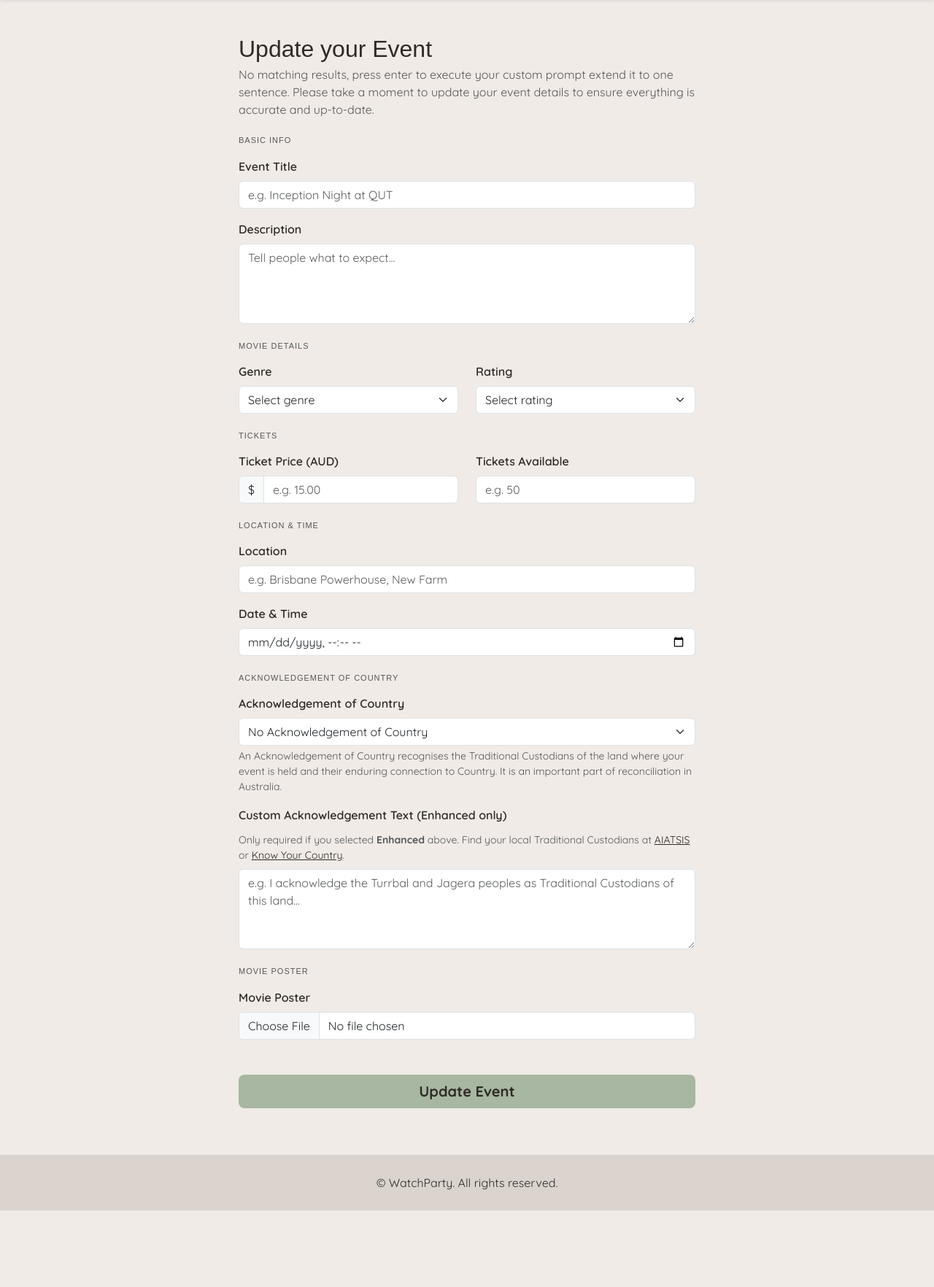
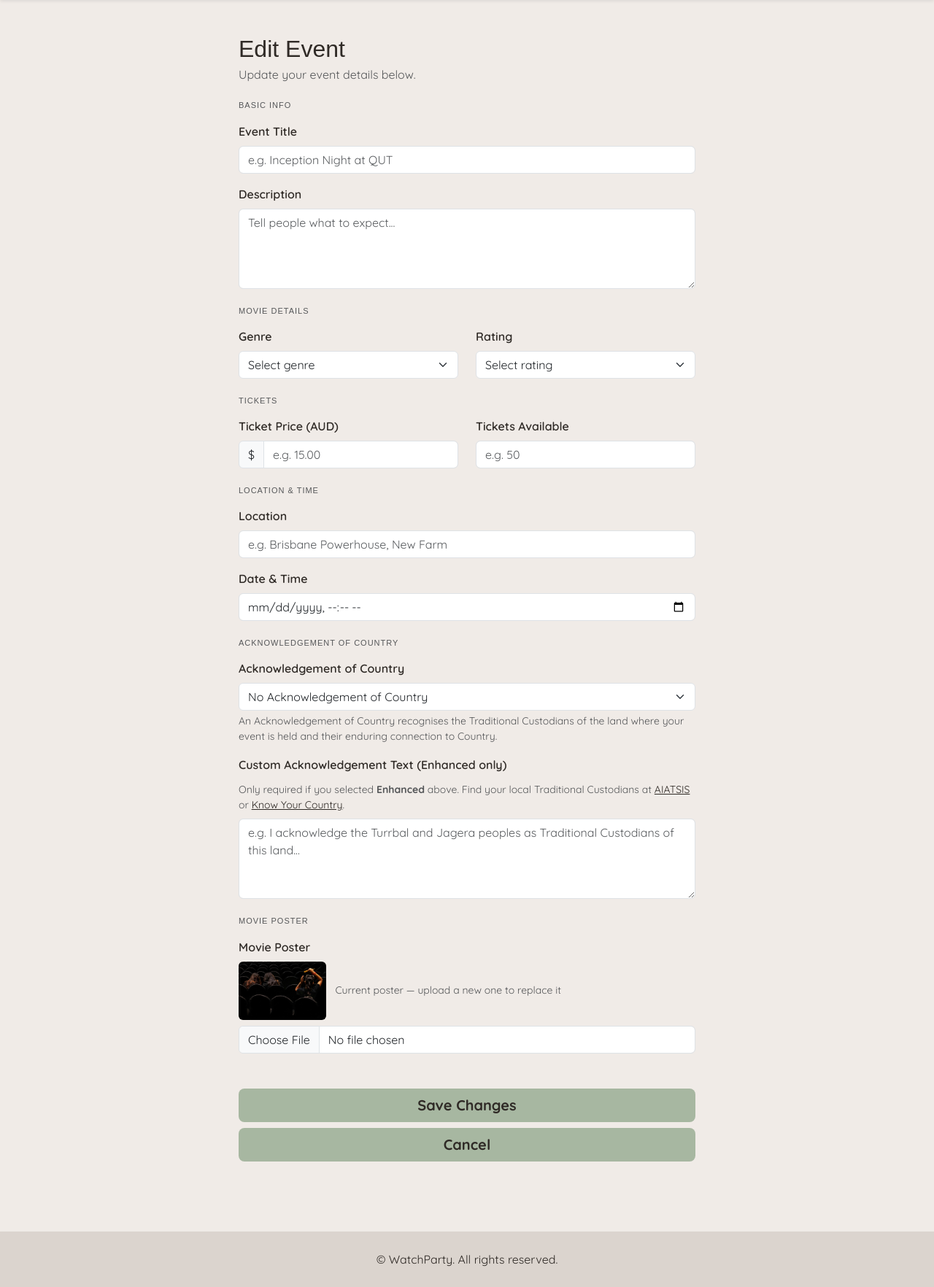
Before and after one commit to honnemi/iab207-a2, a Flask app: template website/templates/create_events.html in a window 1280 px wide. Shown: the part 80-1844 px from the top of the page at 73% size. Before the commit the page ends 1739 px from the top, so only its background shows below. Run offline with Flask 3, Linux system fonts and the light colour scheme; the template is opened without the code that fills it: values that come from a table or form of the project are taken from there, others are empty; some libraries are stand-ins or nearby versions; some web fonts are replaced.

Commit message:
Update edit or cancel your own event

```diff
--- a/website/templates/create_events.html
+++ b/website/templates/create_events.html
@@ -3,9 +3,8 @@
 
 <div class="container mt-5" style="max-width: 650px;">
     {% if event is defined and event %}
-    <h2 class="mb-1">Update your Event</h2>
-    <p class="text-muted mb-4">No matching results, press enter to execute your custom prompt extend it to one sentence.
-Please take a moment to update your event details to ensure everything is accurate and up-to-date.</p>
+    <h2 class="mb-1">Edit Event</h2>
+    <p class="text-muted mb-4">Update your event details below.</p>
     {% else %}
     <h2 class="mb-1">Create Event</h2>
     <p class="text-muted mb-4">Host a movie night for your community</p>
@@ -77,8 +76,7 @@ Please take a moment to update your event details to ensure everything is accura
         </div>
 
         <!-- Location & Time -->
-        <h6 class="text-uppercase text-muted mt-2 mb-3" style="font-size: 11px; letter-spacing: 1px;">Location & Time
-        </h6>
+        <h6 class="text-uppercase text-muted mt-2 mb-3" style="font-size: 11px; letter-spacing: 1px;">Location & Time</h6>
 
         <div class="mb-3">
             {{ form.location.label(class="form-label fw-semibold") }}
@@ -96,6 +94,7 @@ Please take a moment to update your event details to ensure everything is accura
             {% endfor %}
         </div>
 
+        <!-- Acknowledgement -->
         <h6 class="text-uppercase text-muted mt-4 mb-3" style="font-size: 11px; letter-spacing: 1px;">
             Acknowledgement of Country
         </h6>
@@ -105,8 +104,7 @@ Please take a moment to update your event details to ensure everything is accura
             {{ form.acknowledgement_type(class="form-select", id="ack-select") }}
             <div class="form-text text-muted mt-1">
                 An Acknowledgement of Country recognises the Traditional Custodians of the land
-                where your event is held and their enduring connection to Country. It is an important
-                part of reconciliation in Australia.
+                where your event is held and their enduring connection to Country.
             </div>
         </div>
 
@@ -119,8 +117,7 @@ Please take a moment to update your event details to ensure everything is accura
                 <a href="https://www.knowyourcountry.com.au" target="_blank">Know Your Country</a>.
             </div>
             {{ form.acknowledgement_text(class="form-control", rows=4,
-            placeholder="e.g. I acknowledge the Turrbal and Jagera peoples as Traditional Custodians of this land...")
-            }}
+            placeholder="e.g. I acknowledge the Turrbal and Jagera peoples as Traditional Custodians of this land...") }}
             {% for error in form.acknowledgement_text.errors %}
             <div class="text-danger small mt-1">{{ error }}</div>
             {% endfor %}
@@ -128,17 +125,26 @@ Please take a moment to update your event details to ensure everything is accura
 
         <!-- Poster -->
         <h6 class="text-uppercase text-muted mt-2 mb-3" style="font-size: 11px; letter-spacing: 1px;">Movie Poster</h6>
-        <div class="mb-5">
+        <div class="mb-3">
             {{ form.image.label(class="form-label fw-semibold") }}
+            {% if event is defined and event and event.image %}
+            <div class="mb-2">
+                <img src="{{ url_for('static', filename='images/' + event.image) }}"
+                     alt="Current poster" style="height: 80px; border-radius: 6px; object-fit: cover;">
+                <span class="text-muted small ms-2">Current poster — upload a new one to replace it</span>
+            </div>
+            {% endif %}
             {{ form.image(class="form-control") }}
             {% for error in form.image.errors %}
             <div class="text-danger small mt-1">{{ error }}</div>
             {% endfor %}
         </div>
 
-        <div class="d-grid">
+        <div class="d-grid gap-2 mt-5 mb-5">
             {% if event is defined and event %}
-            {{ form.submit(class="btn btn-primary btn-lg", value="Update Event") }}
+            {{ form.submit(class="btn btn-primary btn-lg", value="Save Changes") }}
+            <a href="{{ url_for('home.event_detail', event_id=event.id) }}"
+               class="btn btn-outline-secondary btn-lg">Cancel</a>
             {% else %}
             {{ form.submit(class="btn btn-primary btn-lg") }}
             {% endif %}
```
Also changed, not shown: website/templates/event_detail.html (+34 -34 lines), instance/sitedata.db, website/static/images/Screenshot_2026-05-26_233627.png (added).
